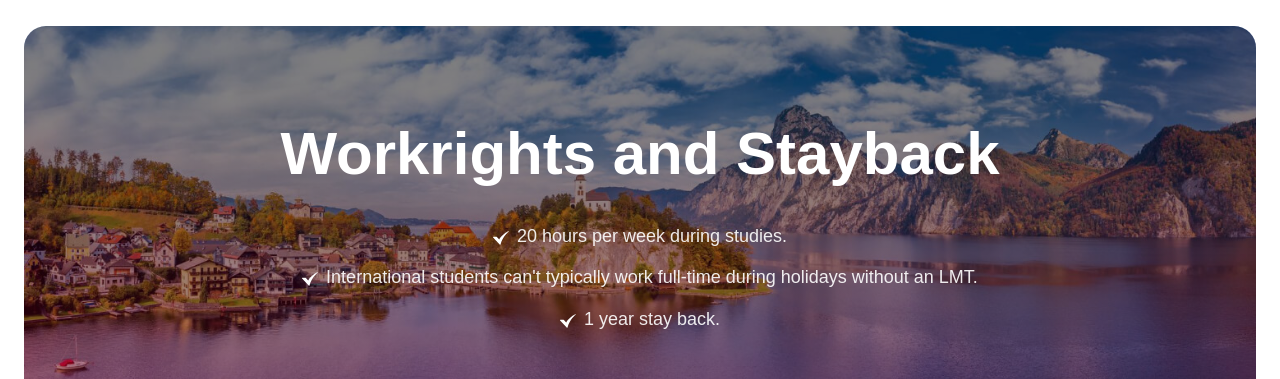
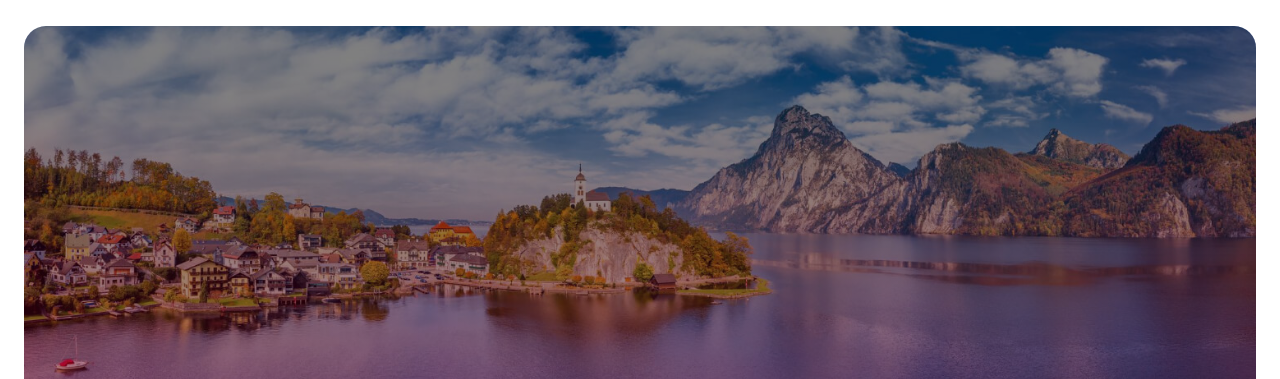
Before and after one commit to SaifuMak/rh-study-abroad, a Next.js app: page /countries/austria in a window 1280 px wide. Shown: the part 2831-3210 px from the top of the page. Built offline with nearby package versions, Linux system fonts and the light colour scheme; a web font is replaced by a local one.

Commit message:
entry effects

```diff
--- a/src/app/components/country-details/StudyHighlights.jsx
+++ b/src/app/components/country-details/StudyHighlights.jsx
@@ -4,14 +4,14 @@ import useGsapOpacity from "@/app/hooks/gsap/useGsapOpacity"
 
 export default function StudyHighlights({ data }) {
 
-    const contentRef = useGsapFadeIn()
-    const ImageRef = useGsapFadeIn()
+  const contentRef = useGsapFadeIn()
+  const ImageRef = useGsapFadeIn()
 
   return (
     <section className="w-full flex   justify-end bg-[#F3F3F3] mb-10 max-md:pb-10 xl:pt-12">
       <div className=" max-md:max-w-11/12 md:w-11/12 max-lg:mx-auto ">
 
-        <div className="grid grid-cols-1 lg:grid-cols-2 lg:gap-12 max-lg:py-6">
+        <div className="grid grid-cols-1 lg:grid-cols-2 lg:gap-12 max-lg:py-6 overflow-hidden">
 
           {/* LEFT SIDE – Background Image + Content */}
           <div
--- a/src/app/components/country-details/WhyStudyIn.jsx
+++ b/src/app/components/country-details/WhyStudyIn.jsx
@@ -27,9 +27,9 @@ export default function WhyStudyIn({ data }) {
                         {/* Overlay */}
                         <div className="absolute inset-0 bg-[#3B3F7A]/50  " />
 
-                        <div className="relative z-10 py-10 lg:py-16 xl:py-20  2xl:py-24 text-white ">
+                        <div ref={contentRef} className="relative z-10 py-10 lg:py-16 xl:py-20  2xl:py-24 text-white overflow-hidden ">
 
-                            <div ref={contentRef} className=" w-full  ">
+                            <div  className=" w-full  ">
                                 <h2 className=" heading mb-4 lg:mb-6">
                                     {data?.title}
                                 </h2>
--- a/src/app/components/country-details/WorkRightsStayBack.jsx
+++ b/src/app/components/country-details/WorkRightsStayBack.jsx
@@ -4,7 +4,7 @@ import useGsapFadeIn from "@/app/hooks/gsap/useGsapFadeIn"
 
 export default function WorkRightsStayBack({ data }) {
 
-    // const contentRef = useGsapFadeIn()
+    const contentRef = useGsapFadeIn()
 
     return (
         <section className="w-full pt-10 xl:pt-16 ">
@@ -24,8 +24,8 @@ export default function WorkRightsStayBack({ data }) {
 
                     <div className="absolute inset-0 bg-gradient-to-b from-black/50 to-[#720024]/50" />
 
-                    <div className="relative z-10 h-full flex items-center justify-center text-center px-6 py-9 py-12">
-                        <div className="max-w-6xl text-white">
+                    <div  className="relative  overflow-hidden z-10 h-full flex items-center justify-center text-center px-6 py-9 py-12">
+                        <div  ref={contentRef} className="max-w-6xl text-white">
 
                             <h2 className="heading  font-semibold mb-2 md:mb-4">
                                 {data?.title}
```
